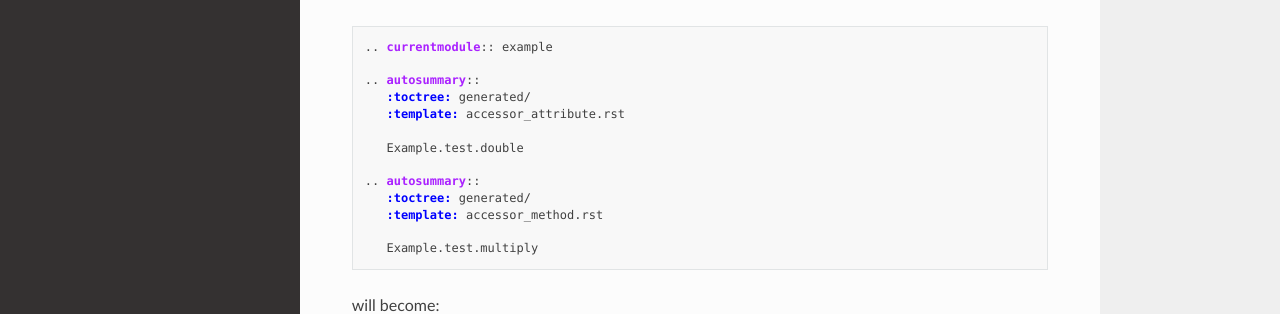
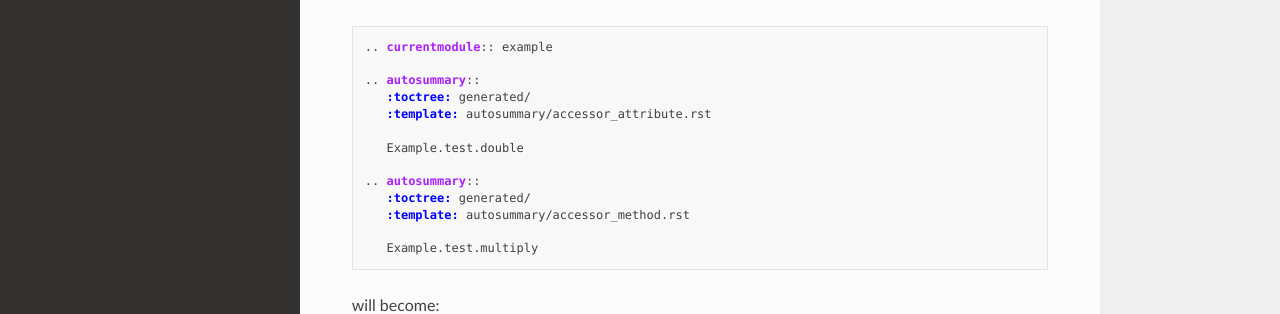
Before and after one commit to xarray-contrib/sphinx-autosummary-accessors, a Sphinx documentation site: the page built from docs/index.rst, in a window 1280 px wide and 1327 px high. Shown: the part 631-945 px from the top of the window. Built offline with Sphinx 7.4.7 and the Read the Docs theme 2.0.0, drawn with Linux system fonts in a browser that asks for light colours.

Commit message:
move the templates into the `autosummary` directory

```diff
--- a/docs/index.rst
+++ b/docs/index.rst
@@ -32,13 +32,13 @@ directives to get summary and detail pages:
 
    .. autosummary::
       :toctree: generated/
-      :template: accessor_attribute.rst
+      :template: autosummary/accessor_attribute.rst
 
       Example.test.double
 
    .. autosummary::
       :toctree: generated/
-      :template: accessor_method.rst
+      :template: autosummary/accessor_method.rst
 
       Example.test.multiply
 
@@ -49,13 +49,13 @@ will become:
 
 .. autosummary::
     :toctree: generated/
-    :template: accessor_attribute.rst
+    :template: autosummary/accessor_attribute.rst
 
     Example.test.double
 
 .. autosummary::
     :toctree: generated/
-    :template: accessor_method.rst
+    :template: autosummary/accessor_method.rst
 
     Example.test.multiply
 
```
Also changed, not shown: accessors/templates/autosummary/accessor.rst (renamed from accessors/templates/accessor.rst), accessors/templates/autosummary/accessor_attribute.rst (renamed from accessors/templates/accessor_attribute.rst), accessors/templates/autosummary/accessor_callable.rst (renamed from accessors/templates/accessor_callable.rst), accessors/templates/autosummary/accessor_method.rst (renamed from accessors/templates/accessor_method.rst).
